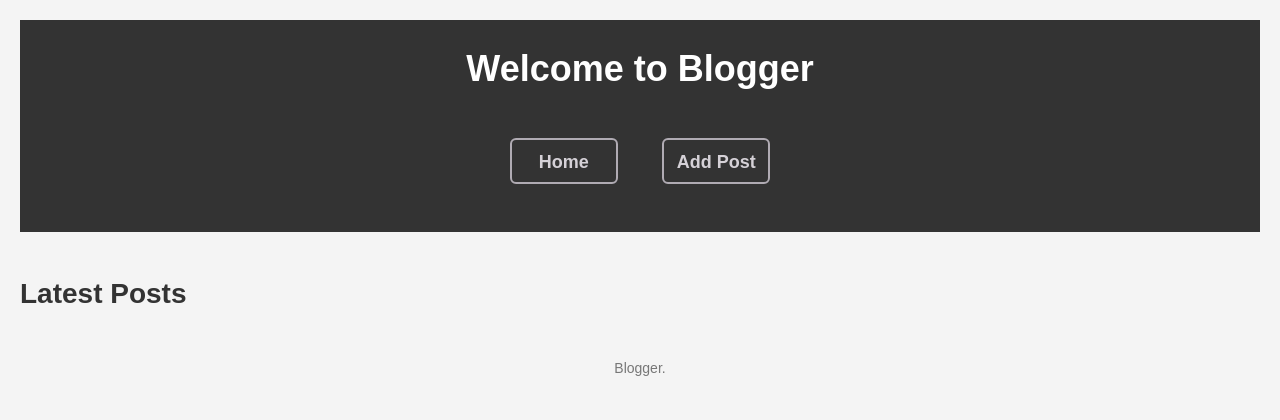
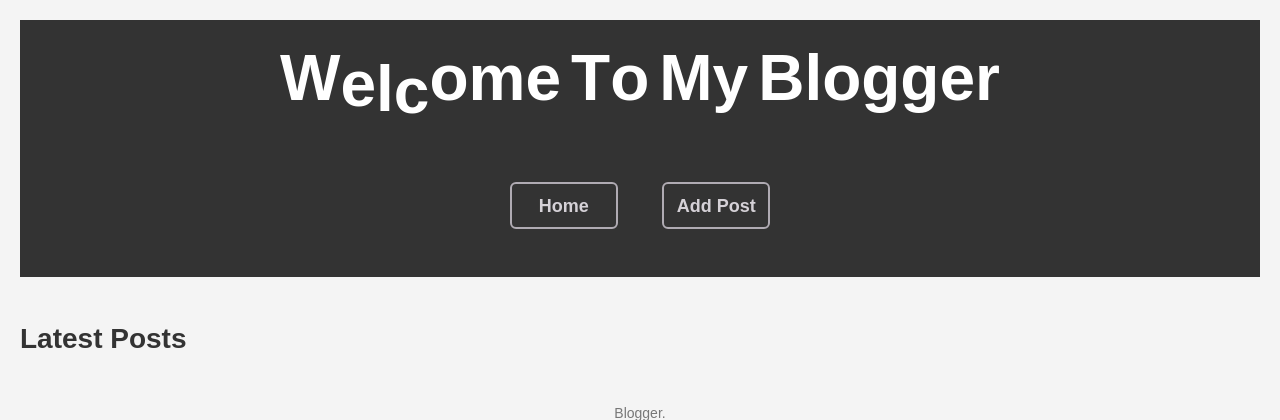
Before and after one commit to T-Python-25-June-15/LAB-ORM-1, a Django app: page / in a window 1280 px wide. Shown: the top 420 px of the page. Run offline with Django 5.2, Linux system fonts and the light colour scheme; data that the repository does not hold is empty.

Commit message:
Compelet part All

```diff
--- a/Blogger/posts/static/styles.css
+++ b/Blogger/posts/static/styles.css
@@ -25,6 +25,33 @@ header h1 {
     font-weight: bold;
 }
 
+.wave-text span {
+    display: inline-block;
+    font-size: 4rem;
+    animation: wave 2s ease-in-out infinite;
+}
+
+.wave-text span:nth-child(1) {
+    animation-delay: 0s;
+}
+.wave-text span:nth-child(2) {
+    animation-delay: 0.2s;
+}
+.wave-text span:nth-child(3) {
+    animation-delay: 0.4s;
+}
+.wave-text span:nth-child(4) {
+    animation-delay: 0.6s;
+}
+
+@keyframes wave {
+    0%, 100% {
+        transform: translateY(0);
+    }
+    50% {
+        transform: translateY(-20px);
+    }
+}
 
 nav {
     margin-top: 20px;
@@ -172,10 +199,10 @@ img {
     border-radius: 35px;
     background-color: #e31616;
     color: #f5d2d2;
-    border: none;
+    padding: 0;
     cursor: pointer;
 }
 
 .delete-btn:hover{
-    background-color: #0056b3;
+    background-color: #af2d2db9;
 }
--- a/Blogger/posts/templates/base.html
+++ b/Blogger/posts/templates/base.html
@@ -8,7 +8,15 @@
 
 <body>
     <header>
-        <h1>Welcome to Blogger</h1>
+        <div class="wave-container">
+    <h1 class="wave-text">
+        <span>W</span><span>e</span><span>l</span><span>c</span><span>o</span><span>m</span><span>e</span>
+        <span>T</span><span>o</span>
+        <span>M</span><span>y</span>
+        <span>B</span><span>l</span><span>o</span><span>g</span><span>g</span><span>e</span><span>r</span>
+    </h1>
+</div>
+
         <nav>
             <a href="{% url 'home' %}">Home</a>
             <a href="{% url 'add_post' %}">Add Post</a>
```
